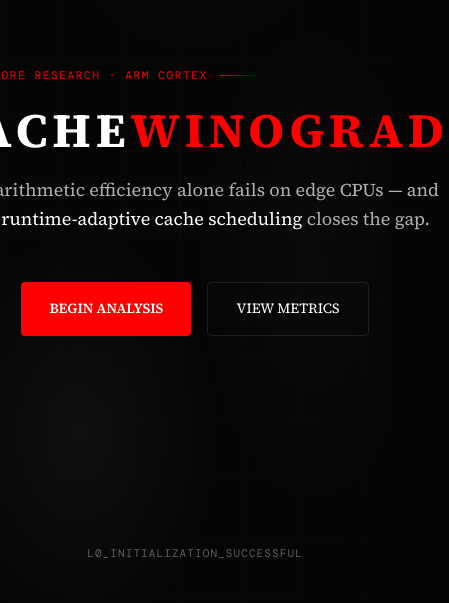
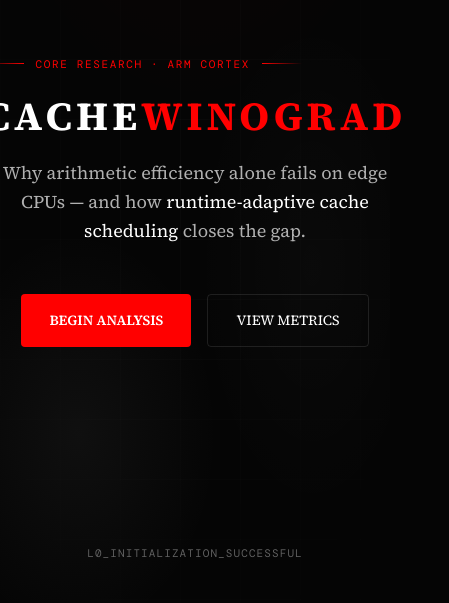
Before and after one commit to MRvandals4vage/CacheWinoVisualization, a React (Vite) app: page / in a window 390 px wide. Shown: the part 241-844 px from the top of the page, 449 px wide, since content can reach past the window. Built offline with nearby package versions, Linux system fonts and the light colour scheme; a web font is replaced by a local one.

Commit message:
final commit

```diff
--- a/src/index.css
+++ b/src/index.css
@@ -231,10 +231,20 @@
 
 .hero-title {
   font-family: var(--font-display);
-  font-size: clamp(3rem, 10vw, 6rem);
+  font-size: clamp(2.2rem, 12vw, 6rem);
   font-weight: 700;
-  line-height: .9;
+  line-height: .95;
   margin-bottom: 24px;
+  letter-spacing: -0.02em;
+  word-break: break-all;
+}
+
+@media (max-width: 600px) {
+  .hero-title {
+    font-size: 2.5rem;
+    letter-spacing: -0.04em;
+    word-break: keep-all;
+  }
 }
 
 .hero-title em {
```
